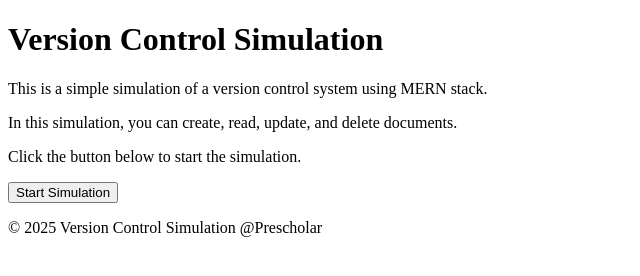
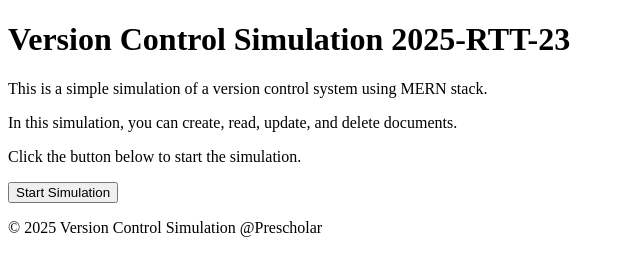
Before and after one commit to MeronTeweldebrhan/version-control-simulation-mern, a plain HTML site: page index.html in a window 1280 px wide. Shown: the whole page, without its empty margins (0-640 px from the left). Drawn offline with Linux system fonts and the light colour scheme.

Commit message:
Updated header1

```diff
--- a/index.html
+++ b/index.html
@@ -6,7 +6,7 @@
     <title>Document</title>
 </head>
 <body>
-    <h1>Version Control Simulation</h1>
+    <h1>Version Control Simulation 2025-RTT-23</h1>
     <p>This is a simple simulation of a version control system using MERN stack.</p>
     <p>In this simulation, you can create, read, update, and delete documents.</p>
     <p>Click the button below to start the simulation.</p>
```
